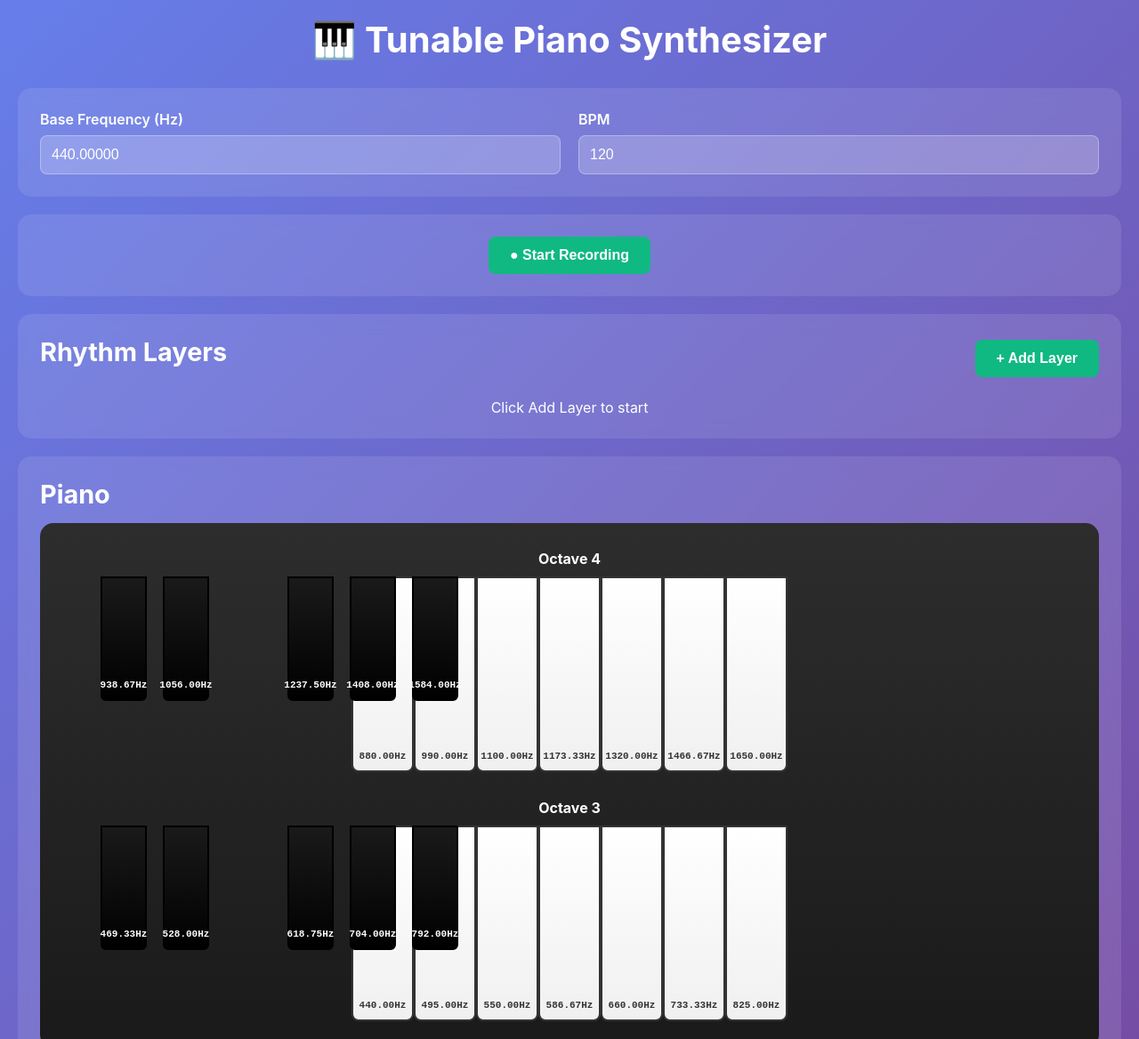
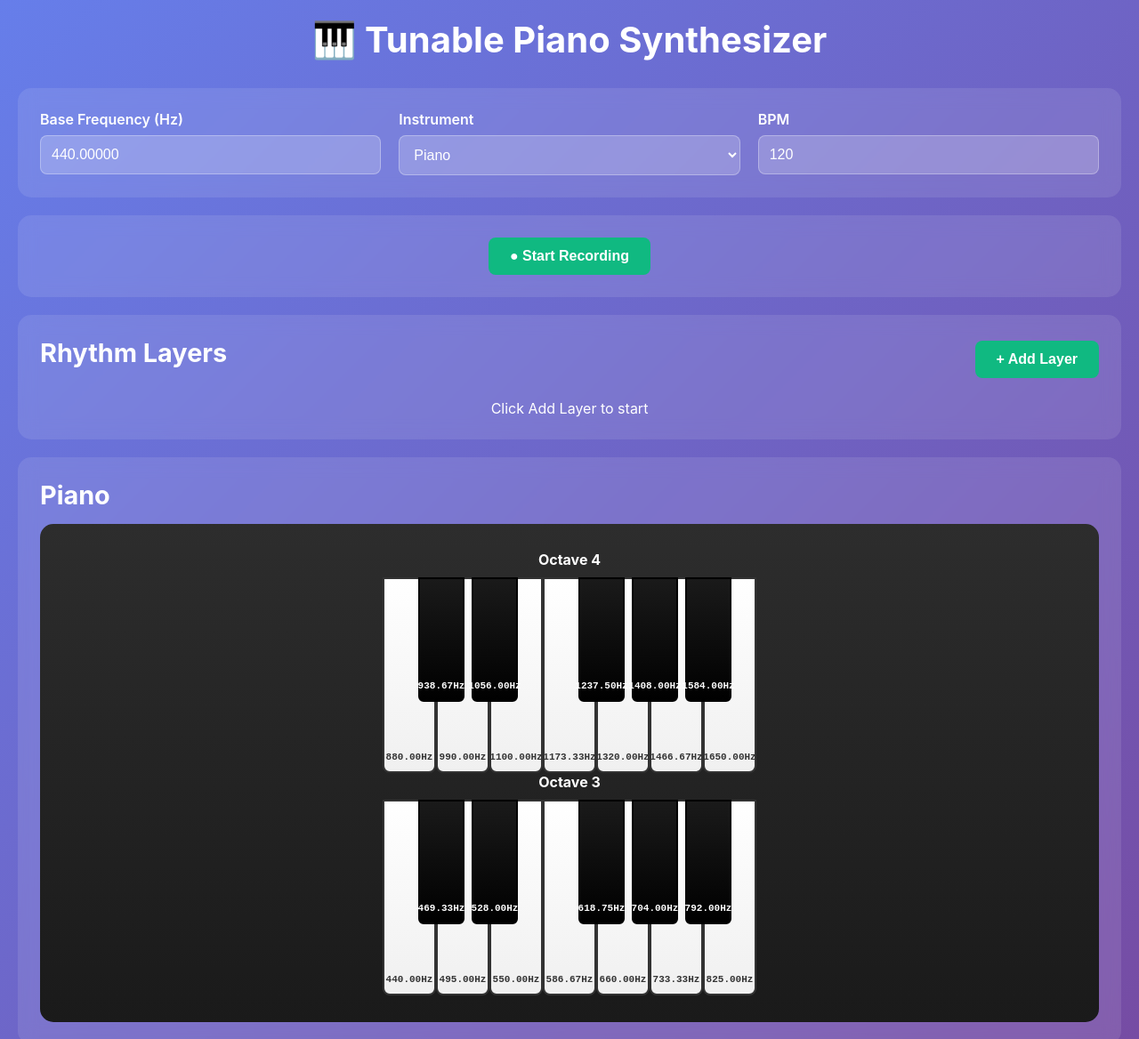
Before and after one commit to trosenkrance/Resonance-Synthesizer, a plain HTML site: page index.html in a window 1280 px wide. Shown: the top 1168 px of the page at 89% size. Drawn offline with Linux system fonts and the light colour scheme.

Commit message:
Refactor piano key styles and add instrument selection

```diff
--- a/index.html
+++ b/index.html
@@ -62,7 +62,15 @@
             border-radius: 15px;
             padding: 30px 20px;
         }
-        .octave { position: relative; display: flex; justify-content: center; margin-bottom: 30px; height: 220px; }
+        .octave {
+            position: relative;
+            display: inline-block;
+            margin-bottom: 30px;
+            height: 220px;
+        }
+        .octave-wrapper {
+            text-align: center;
+        }
         .octave:last-child { margin-bottom: 0; }
         .piano-key {
             border: none;
@@ -70,39 +78,51 @@
             user-select: none;
             font-family: monospace;
             font-size: 11px;
-            display: flex;
+            display: inline-flex;
             align-items: flex-end;
             justify-content: center;
             padding-bottom: 10px;
+            vertical-align: top;
         }
         .piano-key.white {
-            width: 70px;
+            width: 60px;
             height: 220px;
             background: linear-gradient(to bottom, #ffffff, #f0f0f0);
             border: 2px solid #333;
             border-radius: 0 0 8px 8px;
             color: #333;
             font-weight: bold;
-            z-index: 1;
+            position: relative;
         }
         .piano-key.white:active { background: linear-gradient(to bottom, #e0e0e0, #d0d0d0); transform: translateY(2px); }
         .piano-key.black {
             position: absolute;
-            width: 45px;
+            width: 40px;
             height: 140px;
             background: linear-gradient(to bottom, #1a1a1a, #000000);
             border: 2px solid #000;
             border-radius: 0 0 6px 6px;
             color: #fff;
             font-weight: bold;
-            z-index: 2;
+            z-index: 10;
+            margin-left: -20px;
         }
         .piano-key.black:active { background: linear-gradient(to bottom, #0a0a0a, #000000); transform: translateY(2px); }
-        .black-1 { left: 48px; }
-        .black-2 { left: 118px; }
-        .black-3 { left: 258px; }
-        .black-4 { left: 328px; }
-        .black-5 { left: 398px; }
+
+        /* Correct black key positioning - positioned after each white key */
+        .key-c { margin-left: 0; }
+        .key-cs { left: 60px; }
+        .key-d { }
+        .key-ds { left: 120px; }
+        .key-e { }
+        .key-f { }
+        .key-fs { left: 240px; }
+        .key-g { }
+        .key-gs { left: 300px; }
+        .key-a { }
+        .key-as { left: 360px; }
+        .key-b { }
+
         .octave-label { text-align: center; font-weight: bold; margin-bottom: 10px; }
         h2 { font-size: 1.8em; margin-bottom: 15px; }
     </style>
@@ -116,6 +136,18 @@
                 <div>
                     <label>Base Frequency (Hz)</label>
                     <input type="number" id="baseFreq" value="440.00000" step="0.00001" min="0" max="2000">
+                </div>
+                <div>
+                    <label>Instrument</label>
+                    <select id="instrument">
+                        <option>Piano</option>
+                        <option>Guitar</option>
+                        <option>Bass</option>
+                        <option>Strings</option>
+                        <option>Flute</option>
+                        <option>Crystal Bowl</option>
+                        <option>Organ</option>
+                    </select>
                 </div>
                 <div>
                     <label>BPM</label>
@@ -145,9 +177,13 @@
             <h2>Piano</h2>
             <div class="piano-container">
                 <div class="octave-label">Octave 4</div>
-                <div id="octave4" class="octave"></div>
+                <div class="octave-wrapper">
+                    <div id="octave4" class="octave"></div>
+                </div>
                 <div class="octave-label">Octave 3</div>
-                <div id="octave3" class="octave"></div>
+                <div class="octave-wrapper">
+                    <div id="octave3" class="octave"></div>
+                </div>
             </div>
         </div>
     </div>
@@ -162,6 +198,9 @@
             'Shuffle': [1,0,1,0,0,1,0,0]
         };
         var noteRatios = [1, 16/15, 9/8, 6/5, 5/4, 4/3, 45/32, 3/2, 8/5, 5/3, 9/5, 15/8];
+        var noteNames = ['c', 'cs', 'd', 'ds', 'e', 'f', 'fs', 'g', 'gs', 'a', 'as', 'b'];
+        var whiteKeys = [0, 2, 4, 5, 7, 9, 11];
+        var blackKeys = [1, 3, 6, 8, 10];
 
         function init() {
             if (!ctx) {
@@ -175,26 +214,55 @@
             return base * noteRatios[idx % 12] * Math.pow(2, Math.floor(idx/12)-1);
         }
 
+        function getInstrumentConfig() {
+            var inst = document.getElementById('instrument').value;
+            var configs = {
+                'Piano': { type: 'triangle', attack: 0.01, decay: 0.3, sustain: 0.7, release: 0.1 },
+                'Guitar': { type: 'sawtooth', attack: 0.005, decay: 0.2, sustain: 0.3, release: 0.5 },
+                'Bass': { type: 'sine', attack: 0.01, decay: 0.15, sustain: 0.8, release: 0.1 },
+                'Strings': { type: 'sawtooth', attack: 0.15, decay: 0.3, sustain: 0.8, release: 0.3 },
+                'Flute': { type: 'sine', attack: 0.08, decay: 0.1, sustain: 0.7, release: 0.15 },
+                'Crystal Bowl': { type: 'sine', attack: 0.02, decay: 2.0, sustain: 0.9, release: 2.0 },
+                'Organ': { type: 'sine', attack: 0.001, decay: 0.1, sustain: 0.9, release: 0.05 }
+            };
+            return configs[inst] || configs['Piano'];
+        }
+
         function play(idx) {
             init();
             if (oscs[idx]) return;
-            var o = ctx.createOscillator(), g = ctx.createGain();
+
+            var config = getInstrumentConfig();
+            var o = ctx.createOscillator();
+            var g = ctx.createGain();
+
+            o.type = config.type;
             o.frequency.value = freq(idx);
-            g.gain.setValueAtTime(0, ctx.currentTime);
-            g.gain.linearRampToValueAtTime(0.3, ctx.currentTime + 0.01);
-            o.connect(g); g.connect(ctx.destination); g.connect(dest);
+
+            var now = ctx.currentTime;
+            g.gain.setValueAtTime(0, now);
+            g.gain.linearRampToValueAtTime(0.3, now + config.attack);
+            g.gain.linearRampToValueAtTime(0.3 * config.sustain, now + config.attack + config.decay);
+
+            o.connect(g);
+            g.connect(ctx.destination);
+            g.connect(dest);
+
             o.start();
-            oscs[idx] = {o:o, g:g};
+            oscs[idx] = {o:o, g:g, config:config};
         }
 
         function stop(idx) {
             if (!oscs[idx]) return;
             var data = oscs[idx];
-            data.g.gain.linearRampToValueAtTime(0, ctx.currentTime + 0.1);
+            var now = ctx.currentTime;
+            data.g.gain.cancelScheduledValues(now);
+            data.g.gain.setValueAtTime(data.g.gain.value, now);
+            data.g.gain.linearRampToValueAtTime(0, now + data.config.release);
             setTimeout(function() {
                 try { data.o.stop(); } catch(e) {}
                 delete oscs[idx];
-            }, 100);
+            }, data.config.release * 1000 + 100);
         }
 
         function drum(type, base) {
@@ -216,7 +284,7 @@
                 n.buffer = buf;
                 var filt = ctx.createBiquadFilter();
                 filt.type = 'highpass';
-                filt.frequency.value = base * (type==='Hi-Hat'?8:2);
+                filt.frequency.value = base * (type==='Hi-Hat'?8:type==='Shaker'?6:2);
                 var g = ctx.createGain();
                 g.gain.setValueAtTime(0.3, t);
                 g.gain.exponentialRampToValueAtTime(0.01, t+0.1);
@@ -342,11 +410,13 @@
         function createOctave(id, start) {
             var cont = document.getElementById(id);
             cont.innerHTML = '';
-            var whites = [0, 2, 4, 5, 7, 9, 11];
-            for (var i=0; i<whites.length; i++) {
-                var idx = start + whites[i];
+
+            // Create white keys first
+            for (var i=0; i<whiteKeys.length; i++) {
+                var noteOffset = whiteKeys[i];
+                var idx = start + noteOffset;
                 var btn = document.createElement('button');
-                btn.className = 'piano-key white';
+                btn.className = 'piano-key white key-' + noteNames[noteOffset];
                 btn.textContent = freq(idx).toFixed(2) + 'Hz';
                 btn.setAttribute('data-note', idx);
                 btn.onmousedown = function(e) { play(parseInt(e.target.getAttribute('data-note'))); };
@@ -356,12 +426,13 @@
                 btn.ontouchend = function(e) { e.preventDefault(); stop(parseInt(e.target.getAttribute('data-note'))); };
                 cont.appendChild(btn);
             }
-            var blacks = [1, 3, 6, 8, 10];
-            var classes = ['black-1', 'black-2', 'black-3', 'black-4', 'black-5'];
-            for (var i=0; i<blacks.length; i++) {
-                var idx = start + blacks[i];
+
+            // Create black keys on top
+            for (var i=0; i<blackKeys.length; i++) {
+                var noteOffset = blackKeys[i];
+                var idx = start + noteOffset;
                 var btn = document.createElement('button');
-                btn.className = 'piano-key black ' + classes[i];
+                btn.className = 'piano-key black key-' + noteNames[noteOffset];
                 btn.textContent = freq(idx).toFixed(2) + 'Hz';
                 btn.setAttribute('data-note', idx);
                 btn.onmousedown = function(e) { play(parseInt(e.target.getAttribute('data-note'))); };
```
